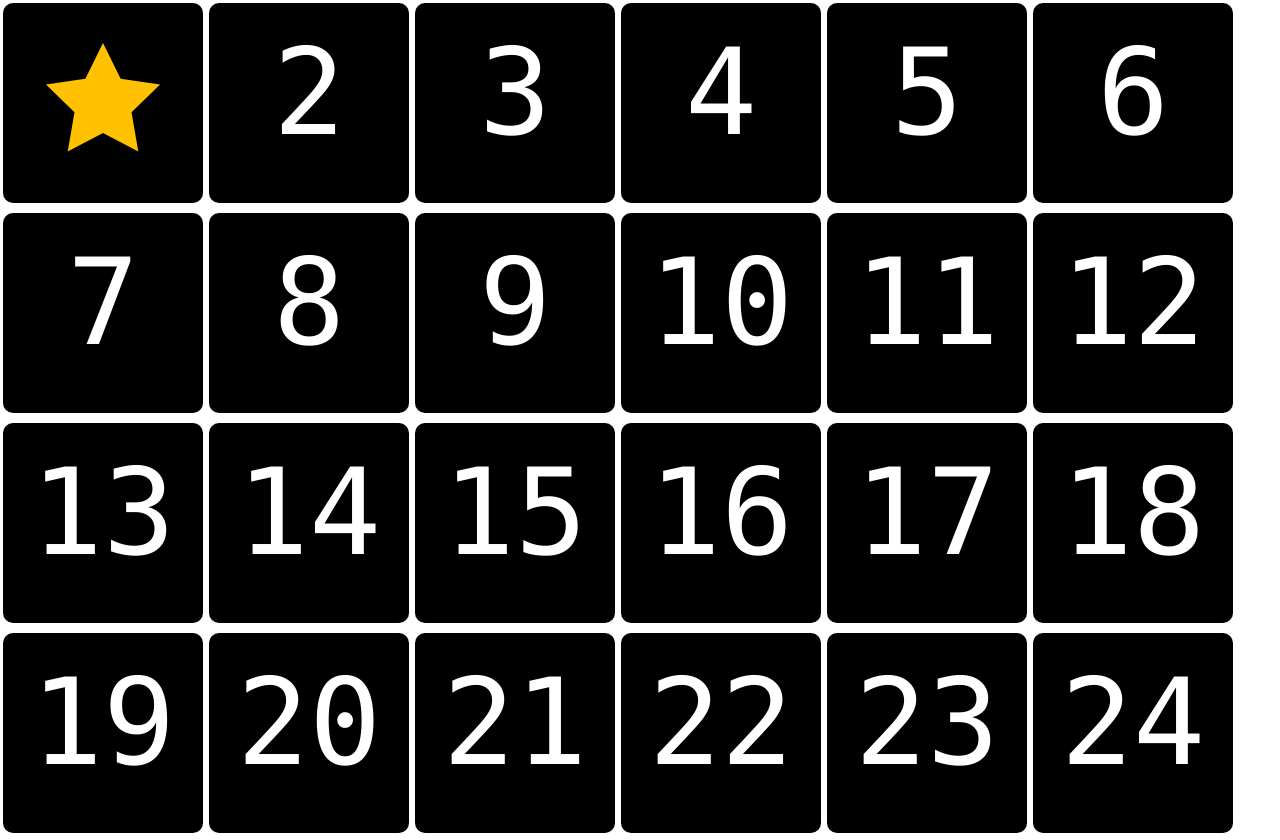
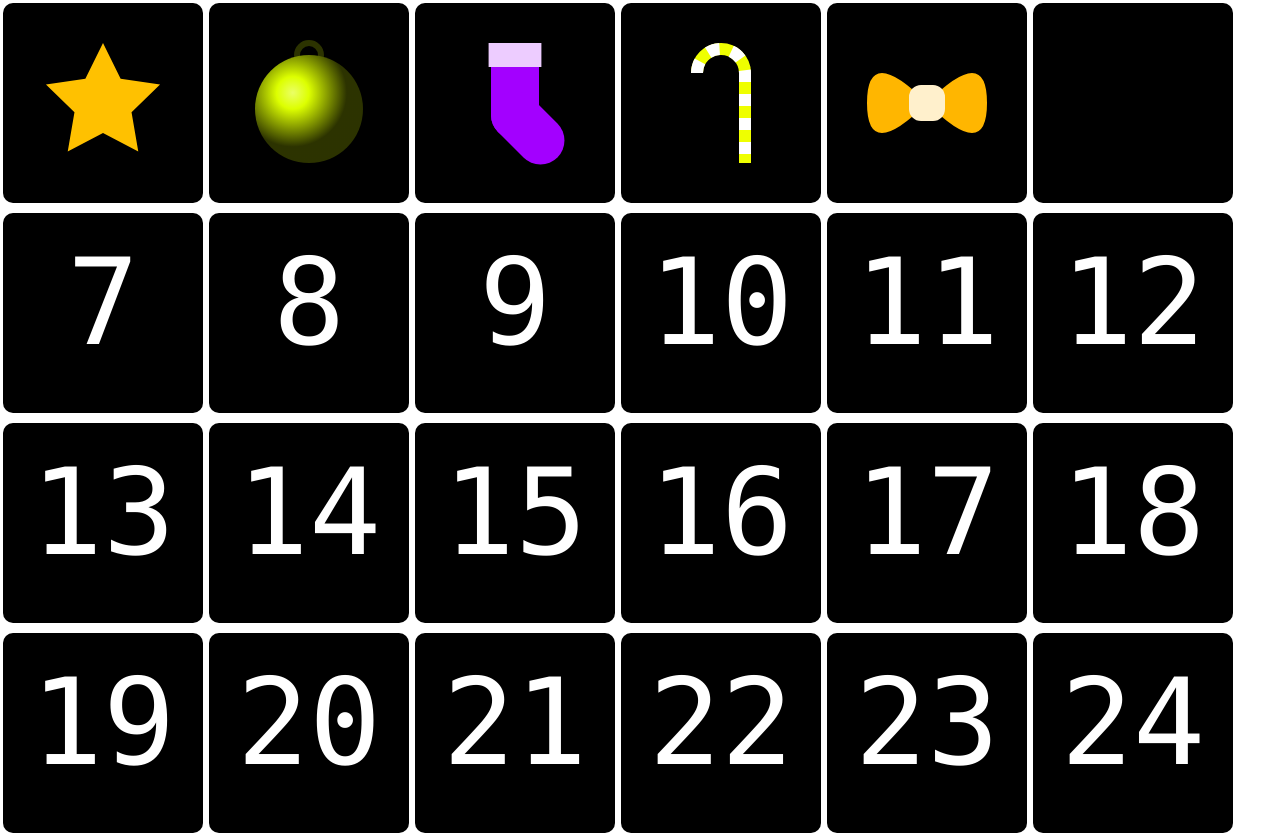
Before and after one commit to Marvelousmicheal/learning-how-to-draw-using-js, a plain HTML site: page index.html in a window 1280 px wide. Drawn offline with Linux system fonts and the light colour scheme.

Commit message:
making correction in the merge

```diff
--- /dev/null
+++ b/draw.js
@@ -0,0 +1,28 @@
+const draw = {}
+
+draw.circle = (ctx, x , y, radius, options) =>{
+    ctx.beginPath()
+    ctx.arc(x,y,radius, 0 , Math.PI * 2)
+    Object.assign(ctx, options)
+
+    options.fillStyle && ctx.fill()
+    options.strokeStyle && ctx.stroke()
+}
+
+draw.line=(ctx, fromX, fromY, toX, toY, options)=>{
+    ctx.beginPath()
+    ctx.moveTo(fromX, fromY)
+    ctx.lineTo(toX, toY)
+    Object.assign(ctx, options)
+    ctx.stroke()
+
+}
+
+
+
+const color = {}
+color.darkest = (hue)=> `hsl(${hue}, 100%, 10%)`
+color.dark = (hue)=> `hsl(${hue}, 100%, 30%)`
+color.normal = (hue)=> `hsl(${hue}, 100%, 50%)`
+color.light = (hue)=> `hsl(${hue}, 100%, 70%)`
+color.lightest = (hue)=> `hsl(${hue}, 100%, 90%)`
--- a/index.html
+++ b/index.html
@@ -19,11 +19,22 @@
   </head>
   <body>
     <script src="items/star.js"></script>
+    <script src="items/ball.js"></script>
+    <script src="items/sock.js"></script>
+    <script src ="items/cane.js"></script>
+    <script src="items/bow.js"></script>
+    <script src="items/bell.js"></script>
+    <script src="draw.js"></script>
     <script>
       const cellsize = 200;
 
       const drawItemFunctions = [];
       drawItemFunctions[1] = drawStar;
+      drawItemFunctions[2] = drawBall
+      drawItemFunctions[3] = drawSock
+      drawItemFunctions[4] = drawCane
+      drawItemFunctions[5] = drawBow
+      drawItemFunctions[6] = drawBell
 
       for (let day = 1; day <= 24; day++) {
         const canvas = document.createElement("canvas");
--- /dev/null
+++ b/items/ball.js
@@ -0,0 +1,54 @@
+function drawBall(ctx, x, y, size, hue) {
+  const top = y - size / 2;
+  const left = x - size / 2;
+
+  const ring = {
+    radius: size * 0.1,
+    x,
+    get y() {
+      return top + this.radius;
+    },
+    thickness: size * 0.05,
+    color: color.darkest(hue),
+  };
+
+  draw.circle(ctx, ring.x, ring.y, ring.radius, {
+    strokeStyle: ring.color,
+    lineWidth: ring.thickness,
+    outline: "inside",
+  });
+
+  const ball = {
+    radius: size * 0.45,
+    x,
+    get y() {
+      return top + ring.radius + this.radius;
+    },
+    color: color.normal(hue),
+  };
+  const highlight = {
+    x: ball.x - ball.radius * 0.3,
+    y: ball.y - ball.radius * 0.3,
+  };
+  const grd = ctx.createRadialGradient(
+    highlight.x,
+    highlight.y,
+    0,
+    highlight.x,
+    highlight.y,
+    ball.radius
+  );
+
+  grd.addColorStop(0, color.light(hue));
+  grd.addColorStop(0.3, color.normal(hue));
+  grd.addColorStop(1, color.darkest(hue));
+
+  draw.circle(ctx, ball.x, ball.y, ball.radius, {
+    fillStyle: grd,
+  });
+
+  // ctx.beginPath()
+  // ctx.arc(ring.x, ring.y, ring.radius - ring.thickness / 2 ,0,Math.PI * 2)
+  // ctx.strokeStyle = ring.color
+  // ctx.stroke()
+}
--- /dev/null
+++ b/items/bell.js
@@ -0,0 +1,7 @@
+function drawBell(ctx, x,y,size,hue){
+    const top = y - size / 2
+    const left = x - size / 2
+    ctx.strokeRect(top, left, size, size)
+
+
+}
--- /dev/null
+++ b/items/bow.js
@@ -0,0 +1,33 @@
+function drawBow(ctx,x, y, size, hue) {
+  // Draw the bow
+  const top = y - size / 2;
+  const left = x - size / 2;
+const right = x + size / 2;
+const bottom = y + size/2
+  ctx.strokeRect(top,left,size,size)
+
+  ctx.beginPath()
+  ctx.moveTo(x, y)
+ ctx.quadraticCurveTo(left, top, left,y)
+
+  ctx.quadraticCurveTo(left, bottom,x,y)
+  ctx.quadraticCurveTo(right, bottom, right,y)
+
+  ctx.quadraticCurveTo(right, top, x, y)
+
+  ctx.fillStyle = color.normal(hue)
+  ctx.fill()
+
+
+  const knot ={
+    size: size * 0.3,
+    get top(){return y - this.size/2},
+    get left(){return x - this.size/2},
+
+    roundness: size * 0.1
+  }
+    ctx.beginPath()
+    ctx.roundRect(knot.left,knot.top,knot.size, knot.size, knot.roundness)
+    ctx.fillStyle = color.lightest(hue)
+    ctx.fill()
+}
--- /dev/null
+++ b/items/cane.js
@@ -0,0 +1,33 @@
+function drawCane( ctx, x, y, size, hue){
+    const top = y-size/2
+    const left = x -size/2
+    const bottom = y + size/2
+    ctx.strokeRect(top, left, size,size)
+
+
+    const width = size * 0.5
+    const thickness = size * 0.1
+
+
+    const arc = {
+        radius : (width- thickness)/2,
+        x,
+        get y(){return top + this.radius + thickness/2}
+
+
+    }
+
+    ctx.beginPath()
+    ctx.arc(arc.x, arc.y, arc.radius , Math.PI,0)
+    ctx.lineTo(arc.x + arc.radius,bottom )
+    ctx.strokeStyle = color.normal(hue)
+    ctx.lineWidth = thickness
+    ctx.stroke()
+
+    ctx.strokeStyle="white"
+    ctx.setLineDash([thickness, thickness])
+    ctx.stroke()
+
+
+
+}
--- /dev/null
+++ b/items/sock.js
@@ -0,0 +1,35 @@
+function drawSock(ctx, x , y, size,hue, angle = Math.PI/4){
+    const top = y -size/2
+    const left = x - size/2
+    ctx.strokeRect(top , left, size, size)
+
+
+    const ankleY = y + size * 0.1
+    const footWidth = size * 0.4
+    const radius = footWidth / 2
+    const sleevewidth = footWidth * 1.1
+    const footsize = size * 0.3
+
+    const tipX = x + Math.cos(angle) * footsize
+    const tipY = ankleY + Math.sin(angle) * footsize
+
+    draw.line(ctx, x, top + radius, x,ankleY,{
+        strokeStyle: color.normal(hue),
+        lineWidth: footWidth,
+        lineCap: "round"
+
+    })
+
+    draw.line(ctx, x, top, x, top + radius,{
+        strokeStyle: color.lightest(hue),
+        lineWidth: sleevewidth,
+        lineCap: "butt"
+
+    })
+
+    draw.line(ctx, x,ankleY, tipX,tipY,{
+        strokeStyle: color.normal(hue),
+        lineWidth: footWidth,
+        lineCap: "round"
+    })
+}
```
Also changed, not shown: learning.html (added, +34 -0 lines).
